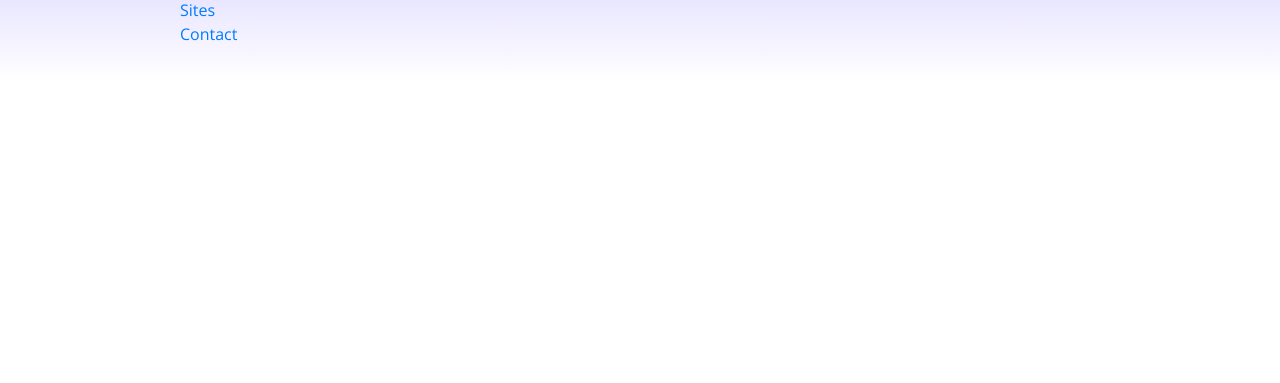
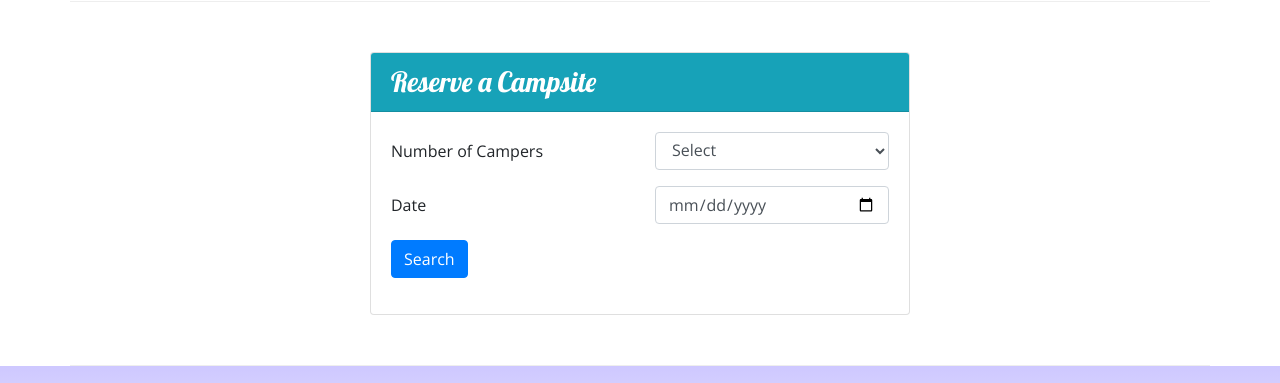
Before and after one commit to dfochler/nucampsite, a website: page index.html in a window 1280 px wide. Shown: the part 1151-1534 px from the top of the page. Before the commit the page ends 1233 px from the top, so only its background shows below. Drawn offline with nearby package versions, Linux system fonts and the light colour scheme.

Commit message:
reserveForm

```diff
--- a/index.html
+++ b/index.html
@@ -30,13 +30,17 @@
                     <h1>NuCamp</h1>
                     <h2>a better way to camp</h2>
                 </div>
+                <div class="col-md-4 col-xl-2">
+                    <a class="btn btn-lg btn-info mt-4" type="submit" href="#reserveForm">Reserve Campsite</a>
+
+                </div>
             </div>
         </div>
     </header>
 
     <nav class="navbar navbar-expand-sm navbar-dark sticky-top">
         <div class="container">
-            <a class="navbar-brand" href="#"> <img src="img/logo.png" height="30" width="30"/> </a>
+            <a class="navbar-brand" href="#"> <img src="img/logo.png" height="30" width="30" /> </a>
             <button class="navbar-toggler" type="button" data-toggle="collapse" data-target="#nucampNavbar">
                 <span class="navbar-toggler-icon"></span>
             </button>
@@ -62,10 +66,12 @@
             </div>
             <div class="col">
                 <div class="media">
-                    <img class="d-flex mr-3 img-thumbnail" src="img/breadcrumb-trail-thumb.jpg" alt="Breadcrumb Trail" />
+                    <img class="d-flex mr-3 img-thumbnail" src="img/breadcrumb-trail-thumb.jpg"
+                        alt="Breadcrumb Trail" />
                     <div class="media-body align-self-center">
                         <h3>Our Campsites</h3>
-                        <p class="d-none d-sm-block">Explore our growing database of curated campsites and leave your own reviews!</p>
+                        <p class="d-none d-sm-block">Explore our growing database of curated campsites and leave your
+                            own reviews!</p>
                     </div>
                 </div>
             </div>
@@ -73,13 +79,18 @@
 
         <div class="row row-content align-items-center">
             <div class="col-sm-4 col-md-3">
-                <h2>Featured Campsites</h2>
+                <h2 class="text-sm-left"> Featured Campsites </h2>
             </div>
             <div class="col">
+                <div class="media">
+                    <img class="d-flex ml-3 img-thumbnail order-last" src="img/react-lake-thumb.jpg" alt="React Lake" />
+                    <div class="media-body align-self-center">
                         <h3>React Lake Campground</h3>
-                <p class="d-none d-sm-block">Nestled in the foothills of the Chrome Mountains, this campground on the
+                        <p class="d-none d-sm-block">Nestled in the foothills of the Chrome Mountains, this campground
+                            on the
                             shores of the pristine React Lake is
                             a favorite for fly fishers.</p>
+                    </div>
                 </div>
             </div>
 
@@ -89,10 +100,51 @@
                 </div>
                 <div class="col">
                     <div class="media">
-                    <img class="d-flex mr-3 img-thumbnail" src="img/bootstrap-thumb.png" alt="Bootstrap Outfitters" />
+                        <img class="d-flex mr-3 img-thumbnail" src="img/bootstrap-thumb.png"
+                            alt="Bootstrap Outfitters" />
                         <div class="media-body align-self-center">
                             <h3>Bootstrap Outfitters</h3>
-        				<p class="d-none d-sm-block">Bootstrap Outfitters supplies you with gear you need at prices you can't beat.</p>
+                            <p class="d-none d-sm-block">Bootstrap Outfitters supplies you with gear you need at prices
+                                you can't beat.</p>
+                        </div>
+                    </div>
+                </div>
+            </div>
+        </div>
+        <div class="row row-content align-items-center">
+            <div class="col-sm-6 mx-auto">
+                <div class="card">
+                    <h3 class="card-header text-white bg-info">Reserve a Campsite</h3>
+                    <div class="card-body">
+                        <form id="reserveForm">
+                            <div class="form-group row">
+                                <label for="numCampers" class="col-sm-6 col-form-label">Number of Campers</label>
+                                <div class="col">
+                                    <select class="form-control" name="numCampers" id="numCampers">
+                                        <option selected>Select</option>
+                                        <option value="1"></option>
+                                        <option value="2"></option>
+                                        <option value="3"></option>
+                                        <option value="4"></option>
+                                        <option value="5"></option>
+                                        <option value="6"></option>
+                                    </select>
+                                </div>
+                            </div>
+                            <div class="form-group row">
+                                <label class="col-form-label col-sm-6" for="Date">Date</label>
+                                <div class="col">
+                                    <input class="form-control" type="Date" name="Date" id="Date"
+                                        placeholer="Date"></input>
+                                </div>
+                            </div>
+                            <div class="form-group row">
+                                <div class="col">
+                                    <button class="btn btn-primary" type="submit">Search</button>
+                                </div>
+
+                            </div>
+                        </form>
                     </div>
                 </div>
             </div>
```
Lines whose indentation alone changed are shown as unchanged.
